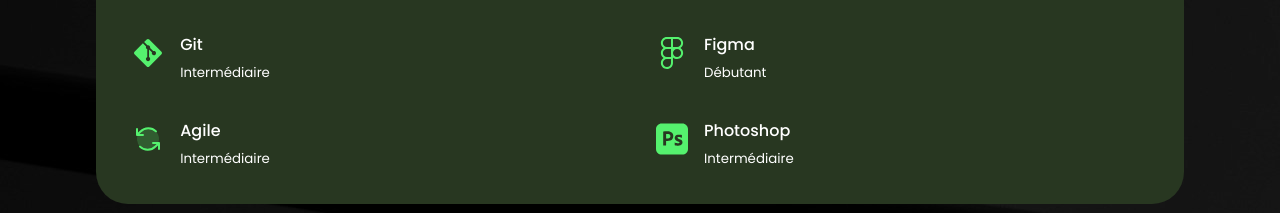
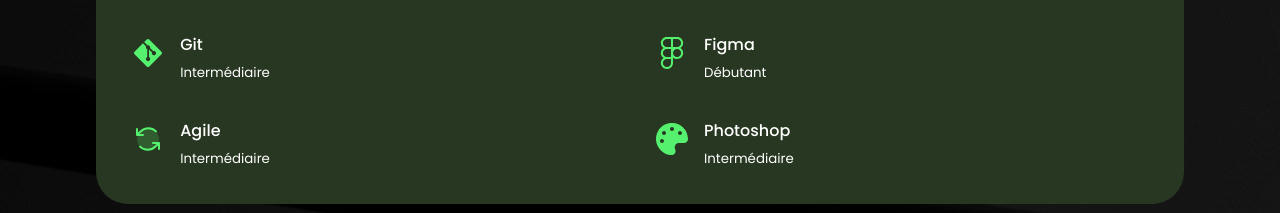
Before and after one commit to agnes31/portfolio-AS, a React (Create React App) app: page / in a window 1280 px wide. Shown: the part 2400-2613 px from the top of the page. Built offline with nearby package versions, Linux system fonts and the light colour scheme.

Commit message:
fix icons and build

```diff
--- a/src/components/competences/Competences.jsx
+++ b/src/components/competences/Competences.jsx
@@ -13,7 +13,7 @@
 import { FaGitAlt } from 'react-icons/fa'
 import { FaFigma } from 'react-icons/fa'
 import { VscVscode } from "react-icons/vsc";
-import { SiAdobephotoshop } from "react-icons/si"
+import { FaPalette } from 'react-icons/fa'      // Logo Adobe général
 import { FaLinux } from "react-icons/fa"
 import { PiArrowsCounterClockwiseDuotone } from 'react-icons/pi'
 
@@ -49,7 +49,7 @@
                         <Detail icon={FaGitAlt} name='Git' level='Intermédiaire' />
                         <Detail icon={FaFigma} name='Figma' level='Débutant' />
                         <Detail icon={PiArrowsCounterClockwiseDuotone} name='Agile' level='Intermédiaire' />
-                        <Detail icon={SiAdobephotoshop } name= 'Photoshop' level='Intermédiaire' />
+                        <Detail icon={FaPalette} name='Photoshop' level='Intermédiaire' />
                     </div>
                 </article>
             </div>
```
Also changed, not shown: package.json (+3 -12 lines), 1 other file (tests, documents, lock files or other folders).
